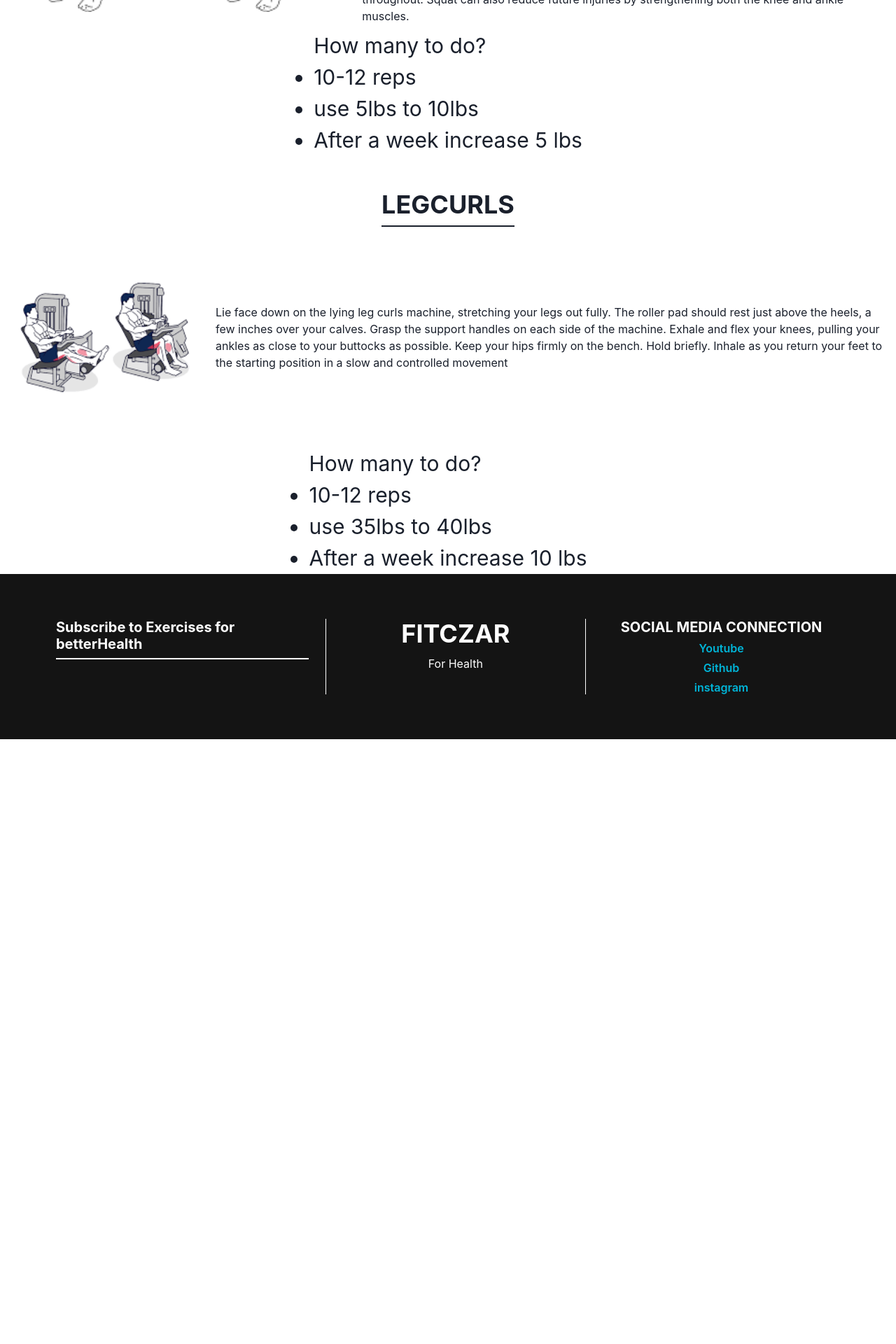
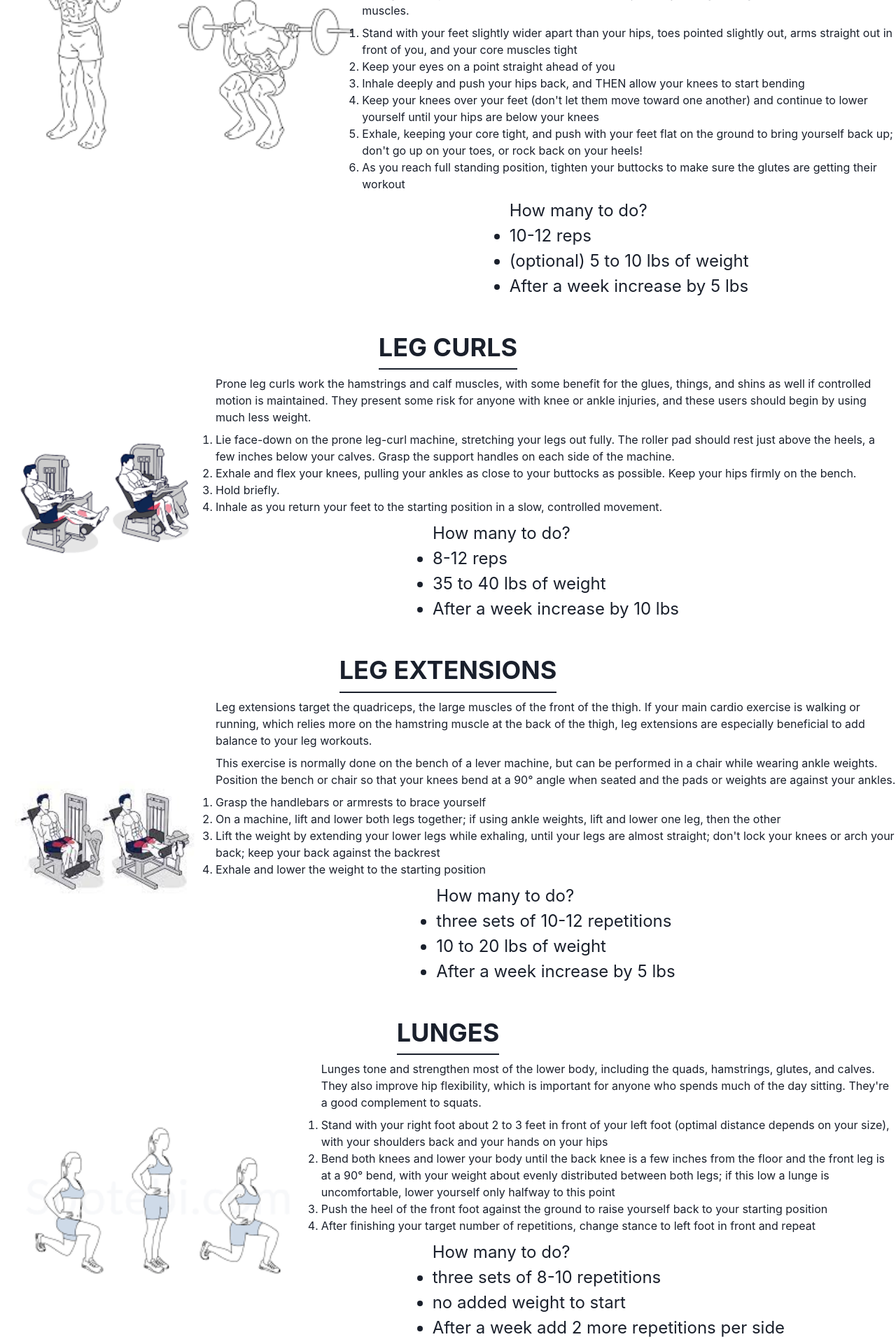
Before and after one commit to KapilParsodkar/FitCzar-fitness-App, a React (Create React App) app in the folder Frontend with backend integration/Home/: page /elegs in a window 1280 px wide. Shown: the part 460-2380 px from the top of the page at 70% size. Before the commit the page ends 1516 px from the top, so only its background shows below. Built offline with nearby package versions, Linux system fonts and the light colour scheme.

Commit message:
Expanded the easy leg exercises page

```diff
--- a/Frontend with backend integration/Home/src/Exercises/Elegs.js
+++ b/Frontend with backend integration/Home/src/Exercises/Elegs.js
@@ -1,4 +1,3 @@
-
 import React, { useState, useEffect } from "react";
 import {
   Drawer,
@@ -25,52 +24,105 @@ import extensions from "../assests/legs/extensions.jpeg"
 import lunges from "../assests/legs/lunges.png"
 
 const Elegs = () => {
+
+
   return (
     <Box>
       <Text style={{ textAlign: 'center' }} fontSize={"6xl"}>Leg Exercises</Text>
       <VStack>
-  <Heading textTransform={"uppercase"} py="2" w={"fit-content"} borderBottom={'2px solid'} m="auto">squats</Heading>
 
+        <Heading textTransform={"uppercase"} py="2" w={"fit-content"} borderBottom={'2px solid'} m="auto">Squats</Heading>
         <HStack>
           <Image src={squats}  h={['40','300']}/>
-    <Text>The basic squat is an extremely effective lower body move that strengthens all leg muscles including glutes, quads, hamstrings and calves. During the squat you use every single lower body muscle, the motion of keeping your balance all while maintaining an upright posture will deliver an entire leg workout with core strength as an added bonus making the squat the ultimate lower body workout.
+          <VStack>
+          <Text>The basic squat is an extremely effective lower body move that strengthens all leg muscles including glutes, quads, hamstrings, and calves.  The motion of keeping your balance while maintaining an upright posture will deliver an entire leg workout with core strength as an added bonus, making the squat the ultimate lower body workout.</Text>
+          <Text>Body weight alone is a great way to start building strength and challenging your muscles.  That being said, if you find this too easy, hold a pair of dumbbells by your sides or a barbell with no plates across your shoulders to make the squat more effective.  However, make sure you use the instructions below and practice a basic squat until you learn how to do it properly and with a good range of motion.  Range of motion is the key to this exercise.  Slightly bending your knees is not a squat – it’s a knee bend.</Text>
+          <Text>Squats help strengthen your back, if you maintain good posture and pull your abdominal muscles in throughout.  Squats also reduce the risk of future injuries by strengthening the knee and ankle muscles.</Text>
+          <ol style={{ listStyleType: 'decimal' }}>
+            <li>Stand with your feet slightly wider apart than your hips, toes pointed slightly out, arms straight out in front of you, and your core muscles tight</li>
+            <li>Keep your eyes on a point straight ahead of you</li>
+            <li>Inhale deeply and push your hips back, and THEN allow your knees to start bending</li>
+            <li>Keep your knees over your feet (don't let them move toward one another) and continue to lower yourself until your hips are below your knees</li>
+            <li>Exhale, keeping your core tight, and push with your feet flat on the ground to bring yourself back up; don't go up on your toes, or rock back on your heels!</li>
+            <li>As you reach full standing position, tighten your buttocks to make sure the glutes are getting their workout</li>
+          </ol>
+          <Text fontSize={"2xl"}>How many to do? <ul>
+            <li>10-12 reps</li>
+            <li>(optional) 5 to 10 lbs of weight</li>
+            <li>After a week increase by 5 lbs</li>
+          </ul></Text>
+          </VStack>
+        </HStack>
+        <br/>
 
-The basic squat is a user-friendly exercise that anyone can do. Body weight alone is always a great way to build strength and challenge your muscles. That being said, if you have moved past beginner level you can always add holding dumbbells or supporting a barbell to make the squat more effective. However, make sure you use the instructions below and practice a basic squat until you learn how to do it properly and with good range of motion. Range of motion is the key to effectiveness in this exercise. Slightly bending your knees is not truly a squat – it’s a knee bend. To be effective in having a stronger and tighter butt and legs.
-
-Squats also help strengthen your back when you practice good posture in your squat and pull your abdominal muscles in throughout. Squat can also reduce future injuries by strengthening both the knee and ankle muscles.</Text>
-<br></br>
-
-
-  </HStack>
-  <Text fontSize={"3xl"}>How many to do? <ul>
-    <li>10-12 reps</li>
-    <li>use 5lbs to 10lbs</li>
-    <li>After a week increase 5 lbs</li>
-  </ul></Text>
-<br/>
-  <Heading textTransform={"uppercase"} py="2" w={"fit-content"} borderBottom={'2px solid'} m="auto">Legcurls</Heading>
-
+        <Heading textTransform={"uppercase"} py="2" w={"fit-content"} borderBottom={'2px solid'} m="auto">Leg Curls</Heading>
         <HStack>
           <Image src={curl}  h={['40','300']}/>
-  <Text>Lie face down on the lying leg curls machine, stretching your legs out fully. The roller pad should rest just above the heels, a few inches over your calves. Grasp the support handles on each side of the machine.
-Exhale and flex your knees, pulling your ankles as close to your buttocks as possible. Keep your hips firmly on the bench.
-Hold briefly.
-Inhale as you return your feet to the starting position in a slow and controlled movement</Text>
-<br></br>
-
-
-</HStack>
-<Text fontSize={"3xl"}>How many to do? <ul>
-  <li>10-12 reps</li>
-  <li>use 35lbs to 40lbs</li>
-  <li>After a week increase 10 lbs</li>
+          <VStack>
+          <Text>Prone leg curls work the hamstrings and calf muscles, with some benefit for the glues, things, and shins as well if controlled motion is maintained.  They present some risk for anyone with knee or ankle injuries, and these users should begin by using much less weight.</Text>
+          <ol style={{ listStyleType: 'decimal' }}>
+            <li>Lie face-down on the prone leg-curl machine, stretching your legs out fully.  The roller pad should rest just above the heels, a few inches below your calves.  Grasp the support handles on each side of the machine.</li>
+            <li>Exhale and flex your knees, pulling your ankles as close to your buttocks as possible.  Keep your hips firmly on the bench.</li>
+            <li>Hold briefly.</li>
+            <li>Inhale as you return your feet to the starting position in a slow, controlled movement.</li>
+          </ol>
+          <Text fontSize={"2xl"}>How many to do?<ul>
+            <li>8-12 reps</li>
+            <li>35 to 40 lbs of weight</li>
+            <li>After a week increase by 10 lbs</li>
           </ul></Text>
           </VStack>
+        </HStack>
+        <br/>
 
+        <Heading textTransform={"uppercase"} py="2" w={"fit-content"} borderBottom={'2px solid'} m="auto">Leg Extensions</Heading>
+        <HStack>
+          <Image src={extensions}  h={['40', '300']}/>
+          <VStack>
+          <Text>Leg extensions target the quadriceps, the large muscles of the front of the thigh.  If your main cardio exercise is walking or running, which relies more on the hamstring muscle at the back of the thigh, leg extensions are especially beneficial to add balance to your leg workouts.</Text>
+          <Text>This exercise is normally done on the bench of a lever machine, but can be performed in a chair while wearing ankle weights.  Position the bench or chair so that your knees bend at a 90° angle when seated and the pads or weights are against your ankles.</Text>
+          <ol style={{ listStyleType: 'decimal' }}>
+            <li>Grasp the handlebars or armrests to brace yourself</li>
+            <li>On a machine, lift and lower both legs together; if using ankle weights, lift and lower one leg, then the other</li>
+            <li>Lift the weight by extending your lower legs while exhaling, until your legs are almost straight; don't lock your knees or arch your back; keep your back against the backrest</li>
+            <li>Exhale and lower the weight to the starting position</li>
+          </ol>
+          <Text fontSize={"2xl"}>How many to do?<ul>
+            <li>three sets of 10-12 repetitions</li>
+            <li>10 to 20 lbs of weight</li>
+            <li>After a week increase by 5 lbs</li>
+          </ul></Text>
+          </VStack>
+        </HStack>
+        <br/>
+
+        <Heading textTransform={"uppercase"} py="2" w={"fit-content"} borderBottom={'2px solid'} m="auto">Lunges</Heading>
+        <HStack>
+          <Image src={lunges}  h={['40', '300']}/>
+          <VStack>
+          <Text>Lunges tone and strengthen most of the lower body, including the quads, hamstrings, glutes, and calves.  They also improve hip flexibility, which is important for anyone who spends much of the day sitting.  They're a good complement to squats.</Text>
+          <ol style={{ listStyleType: 'decimal' }}>
+            <li>Stand with your right foot about 2 to 3 feet in front of your left foot (optimal distance depends on your size), with your shoulders back and your hands on your hips</li>
+            <li>Bend both knees and lower your body until the back knee is a few inches from the floor and the front leg is at a 90° bend, with your weight about evenly distributed between both legs; if this low a lunge is uncomfortable, lower yourself only halfway to this point</li>
+            <li>Push the heel of the front foot against the ground to raise yourself back to your starting position</li>
+            <li>After finishing your target number of repetitions, change stance to left foot in front and repeat</li>
+          </ol>
+          <Text fontSize={"2xl"}>How many to do?<ul>
+            <li>three sets of 8-10 repetitions</li>
+            <li>no added weight to start</li>
+            <li>After a week add 2 more repetitions per side</li>
+          </ul></Text>
+          </VStack>
+        </HStack>
+        <br/>
+
+      </VStack>
+      <br/>
 
     </Box>
 
   )
+
 }
 
 export default Elegs
```
Lines whose indentation alone changed are shown as unchanged.
